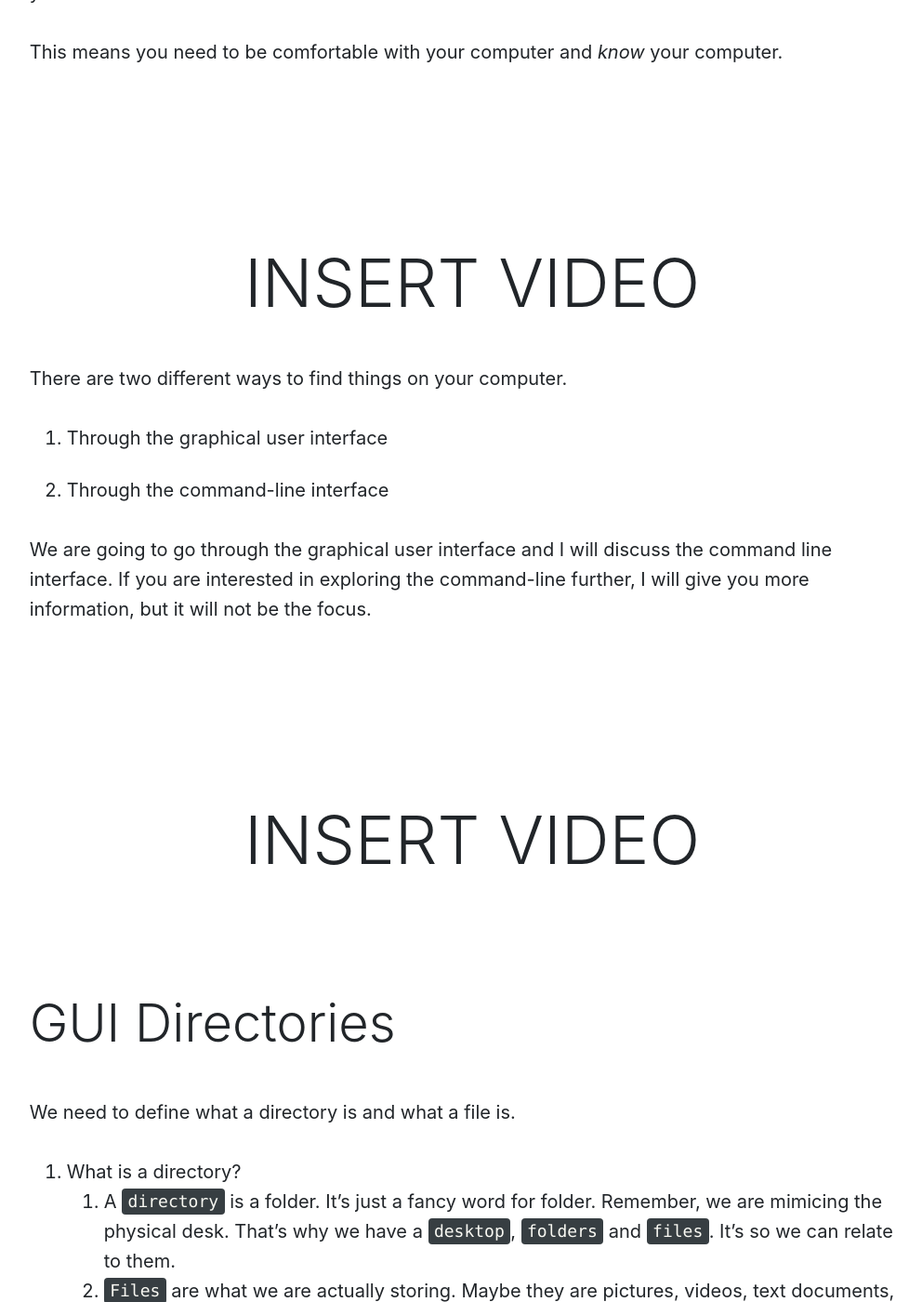
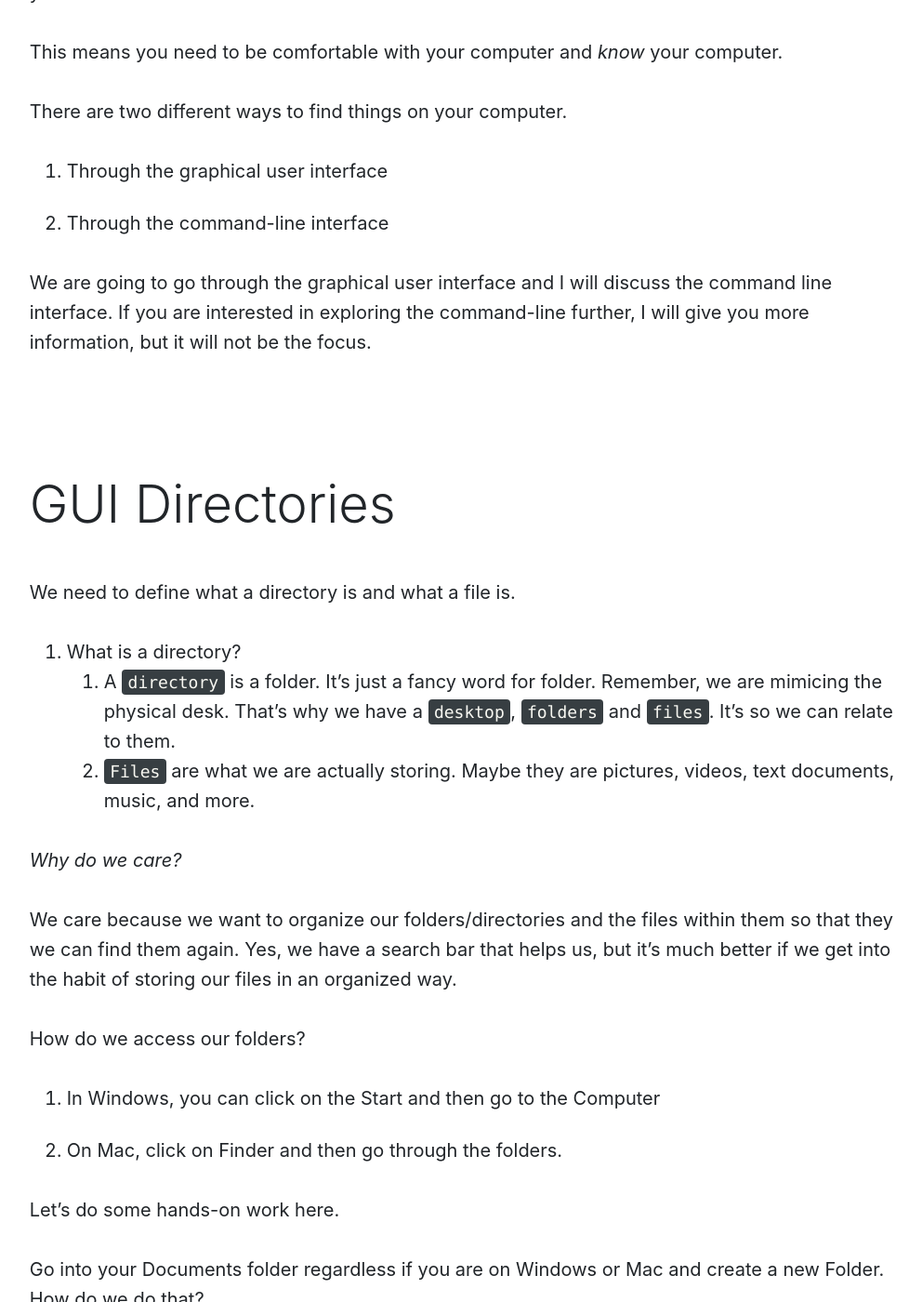
Before and after one commit to Montana-Media-Arts/creative-coding-1-Fall2019, a Jekyll site: the page built from modules/week-1/_posts/2017-01-07-developmentenvironment.md, in a window 1280 px wide and 1400 px high, scrolled down 775 px. Shown: the whole window at 93% size, without its empty margins (132-1124 px from the left). Built offline with Jekyll 4.4.1, drawn with Linux system fonts in a browser that asks for light colours; nearby versions of some CDN libraries; some of the changed text lies outside the part shown.

Commit message:
Update 2017-01-07-developmentenvironment.md

```diff
--- a/modules/week-1/_posts/2017-01-07-developmentenvironment.md
+++ b/modules/week-1/_posts/2017-01-07-developmentenvironment.md
@@ -9,7 +9,7 @@ As a creative technologist and developer you will need to take control of your c
 
 This means you need to be comfortable with your computer and *know* your computer.
 
-# INSERT VIDEO
+<!--# INSERT VIDEO-->
 
 There are two different ways to find things on your computer.
 1. Through the graphical user interface
@@ -17,7 +17,7 @@ There are two different ways to find things on your computer.
 
 We are going to go through the graphical user interface and I will discuss the command line interface.  If you are interested in exploring the command-line further, I will give you more information, but it will not be the focus.
 
-# INSERT VIDEO
+<!--# INSERT VIDEO-->
 
 ## GUI Directories
 
@@ -30,13 +30,13 @@ We need to define what a directory is and what a file is.
 
 We care because we want to organize our folders/directories and the files within them so that they we can find them again. Yes, we have a search bar that helps us, but it's much better if we get into the habit of storing our files in an organized way.
 
-# INSERT VIDEO
+<!--# INSERT VIDEO-->
 
 How do we access our folders?
 1. In Windows, you can click on the Start and then go to the Computer
 2. On Mac, click on Finder and then go through the folders.
 
-#INSERT VIDEO
+<!--# INSERT VIDEO-->
 
 Let's do some hands-on work here.
 
```
